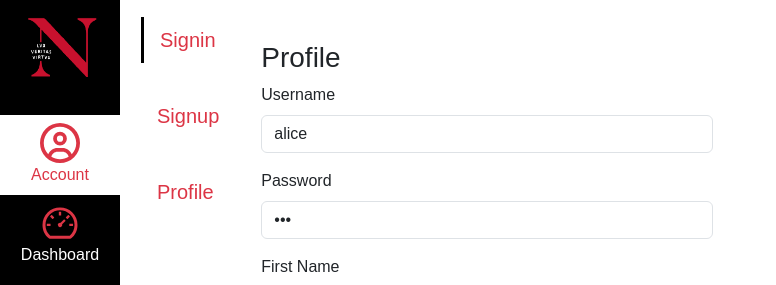
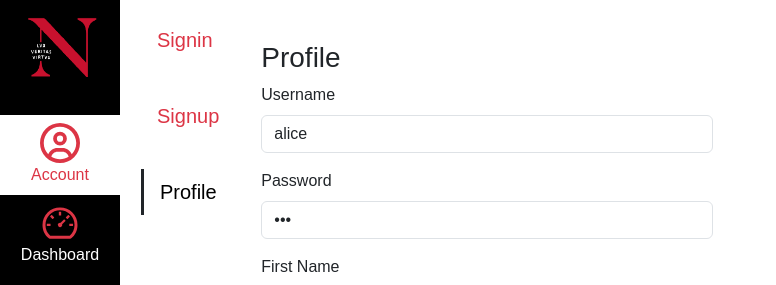
Before and after one commit to zaiyaanmessi/kambaz-next-js, a Next.js app: page /Account/Profile in a window 1280 px wide. Shown: the top 285 px of the page, without its empty margins (0-776 px from the left). Built offline with nearby package versions, Linux system fonts and the light colour scheme.

Commit message:
final details

```diff
--- a/src/app/(Kambaz)/Account/Navigation.tsx
+++ b/src/app/(Kambaz)/Account/Navigation.tsx
@@ -1,9 +1,33 @@
+"use client";
+import { usePathname } from "next/navigation";
 import Link from "next/link";
+
 export default function AccountNavigation() {
- return (
-   <div id="wd-account-navigation" className="wd list-group fs-5 rounded-0">
-     <Link href="Signin" id="wd-account-signin-link" className="list-group-item text-danger active border-0"> Signin </Link> <br />
-     <Link href="Signup" id="wd-account-signup-link" className="list-group-item text-danger border-0"> Signup </Link> <br />
-     <Link href="Profile" id="wd-account-profile-link" className="list-group-item text-danger border-0"> Profile </Link> <br />
-   </div>
-);}
+  const pathname = usePathname();
+  const links = [
+    { label: "Signin", path: "/Account/Signin" },
+    { label: "Signup", path: "/Account/Signup" },
+    { label: "Profile", path: "/Account/Profile" }
+  ];
+
+  return (
+    <div id="wd-account-navigation" className="wd list-group fs-5 rounded-0">
+      {links.map((link) => (
+        <div key={link.label}>
+          <Link
+            href={link.path}
+            id={`wd-account-${link.label.toLowerCase()}-link`}
+            className={`list-group-item border-0 ${
+              pathname.includes(link.label)
+                ? "text-black border-start border-dark border-3"
+                : "text-danger"
+            }`}
+          >
+            {link.label}
+          </Link>
+          <br />
+        </div>
+      ))}
+    </div>
+  );
+}
```
